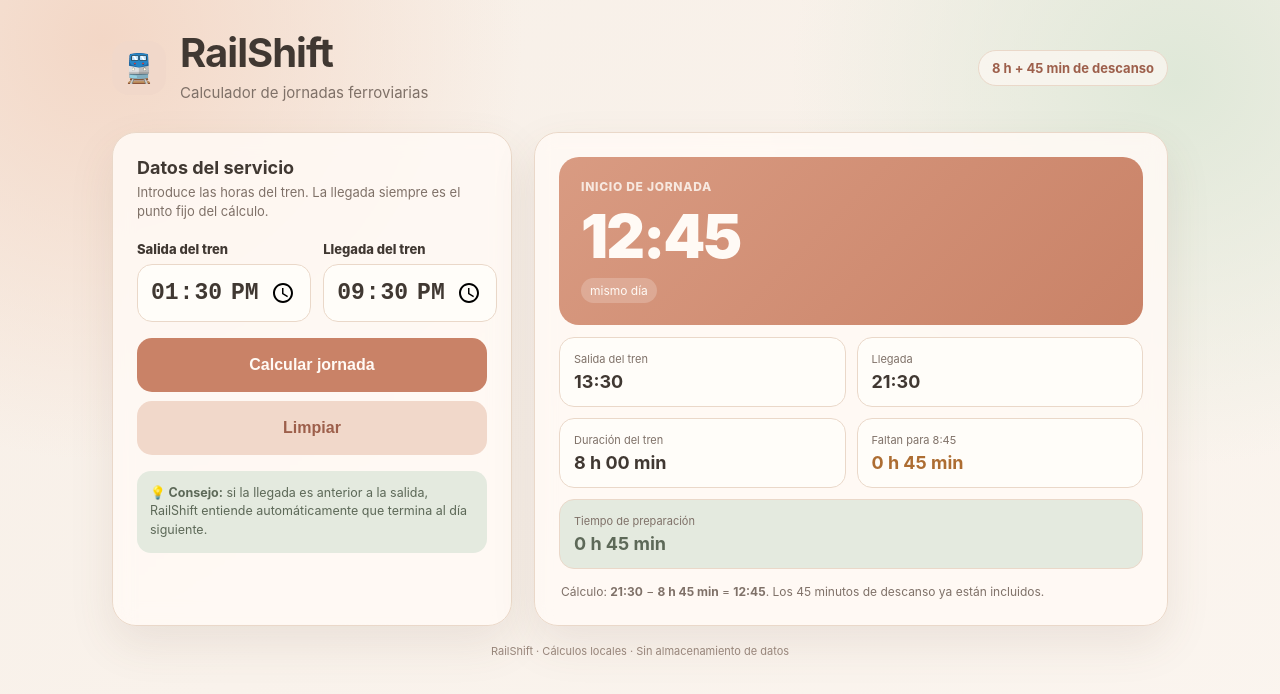
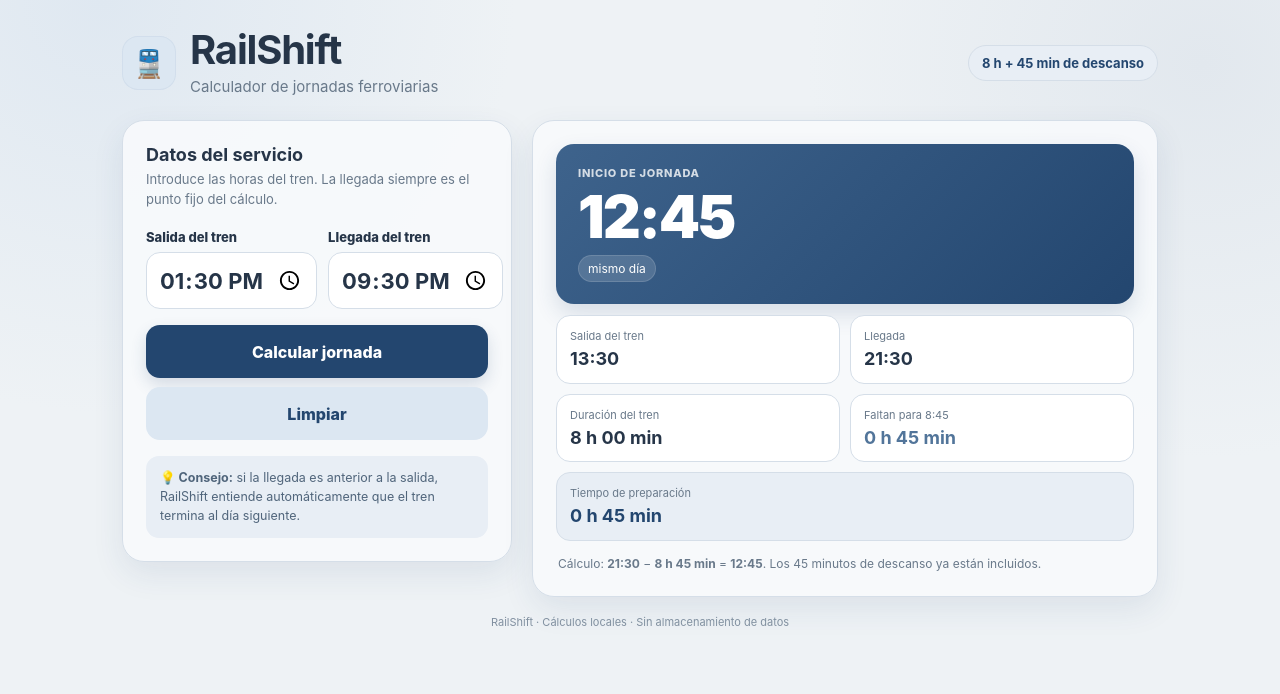
Before and after one commit to JuanJoTrex/RailShift, a plain HTML site: page index.html in a window 1280 px wide. Both pictures are taken after a click on the button "Calcular jornada". Drawn offline with Linux system fonts and the light colour scheme.

Commit message:
Update index.html

```diff
--- a/index.html
+++ b/index.html
@@ -3,96 +3,115 @@
   <head>
     <meta charset="utf-8">
     <meta name="viewport" content="width=device-width,initial-scale=1">
-    <meta name="theme-color" content="#f6eee6">
+    <meta name="theme-color" content="#eef2f5">
     <title>RailShift</title>
     <style>
       :root {
-        --bg: #f7efe7;
-        --card: #fffaf5;
-        --ink: #403832;
-        --muted: #7f7168;
-        --line: #ead8c9;
-        --accent: #c98267;
-        --soft: #f1d8ca;
-        --sage: #e4eadf
+        --bg: #eef2f5;
+        --card: #f8fafc;
+        --ink: #263548;
+        --muted: #69798a;
+        --line: #d5dee8;
+        --accent: #23466f;
+        --accent2: #3e638c;
+        --soft: #dce7f2;
+        --soft2: #e8eef5;
+        --success: #55758e;
+        --shadow: 0 12px 32px rgba(35, 70, 111, .09);
       }
 
       * {
         box-sizing: border-box
       }
 
+      html {
+        background: var(--bg)
+      }
+
       body {
         margin: 0;
         min-height: 100vh;
         color: var(--ink);
-        font-family: -apple-system, BlinkMacSystemFont, "Segoe UI", sans-serif;
-        background: radial-gradient(circle at 8% 5%, #f3d7c6, transparent 30%), radial-gradient(circle at 92% 10%, #dfe8d8, transparent 28%), linear-gradient(145deg, var(--bg), #fbf5ef)
+        font-family: -apple-system, BlinkMacSystemFont, "Segoe UI", Roboto, Helvetica, Arial, sans-serif;
+        background:
+          radial-gradient(circle at 8% 0%, #dfe8f1 0, transparent 29%),
+          radial-gradient(circle at 94% 8%, #e2e8ee 0, transparent 28%),
+          var(--bg);
+      }
+
+      button,
+      input {
+        font: inherit
       }
 
       .app {
-        width: min(1100px, 100%);
+        width: min(1080px, 100%);
         margin: auto;
-        padding: 28px 22px 40px
+        padding: 30px 22px 42px
       }
 
       .header {
         display: flex;
+        align-items: center;
         justify-content: space-between;
-        align-items: center;
+        gap: 20px;
         margin-bottom: 24px
       }
 
       .brand {
         display: flex;
-        gap: 14px;
-        align-items: center
+        align-items: center;
+        gap: 14px
       }
 
       .logo {
         width: 54px;
         height: 54px;
-        border-radius: 17px;
+        border-radius: 16px;
         display: grid;
         place-items: center;
         background: var(--soft);
-        font-size: 28px
+        color: var(--accent);
+        font-size: 27px;
+        box-shadow: inset 0 0 0 1px rgba(35, 70, 111, .05)
       }
 
       h1 {
         margin: 0;
         font-size: clamp(30px, 4vw, 40px);
-        letter-spacing: -1px
+        letter-spacing: -1.2px;
+        line-height: 1
       }
 
       .tagline {
-        margin: 6px 0;
+        margin: 7px 0 0;
         color: var(--muted);
         font-size: 15px
       }
 
-      .badgeTop {
+      .topBadge {
         padding: 9px 13px;
+        border-radius: 999px;
+        background: var(--soft2);
         border: 1px solid var(--line);
-        border-radius: 999px;
-        background: #fffaf5aa;
-        color: #9d5f4b;
-        font-weight: 700;
+        color: var(--accent);
+        font-weight: 750;
         font-size: 13px
       }
 
       .layout {
         display: grid;
-        grid-template-columns: 400px 1fr;
-        gap: 22px
+        grid-template-columns: 390px minmax(0, 1fr);
+        gap: 20px;
+        align-items: start
       }
 
       .card {
-        background: #fffaf5dd;
+        background: rgba(248, 250, 252, .92);
         border: 1px solid var(--line);
-        border-radius: 24px;
-        padding: 24px;
-        box-shadow: 0 18px 45px #6d4f3d1a;
-        backdrop-filter: blur(10px)
+        border-radius: 22px;
+        padding: 23px;
+        box-shadow: var(--shadow)
       }
 
       h2 {
@@ -103,14 +122,14 @@
       .sub {
         font-size: 13px;
         color: var(--muted);
-        line-height: 1.45;
+        line-height: 1.5;
         margin: 0 0 20px
       }
 
       .fields {
         display: grid;
         grid-template-columns: 1fr 1fr;
-        gap: 12px
+        gap: 11px
       }
 
       label {
@@ -120,52 +139,64 @@
         margin-bottom: 7px
       }
 
-      input {
+      input[type=time] {
+        appearance: none;
         width: 100%;
-        height: 58px;
+        height: 57px;
         border: 1px solid var(--line);
-        border-radius: 15px;
-        background: #fffdf9;
+        border-radius: 14px;
+        background: #fff;
         color: var(--ink);
-        font-size: 23px;
+        font-size: 22px;
         font-weight: 750;
         padding: 0 12px;
-        outline: none
+        outline: none;
+        transition: .18s
       }
 
-      input:focus {
-        border-color: var(--accent);
-        box-shadow: 0 0 0 4px #c9826724
+      input[type=time]:focus {
+        border-color: var(--accent2);
+        box-shadow: 0 0 0 4px rgba(62, 99, 140, .12)
       }
 
       button {
         width: 100%;
         border: 0;
-        border-radius: 15px;
-        min-height: 54px;
+        border-radius: 14px;
+        min-height: 53px;
         margin-top: 16px;
+        font-size: 16px;
         font-weight: 800;
-        font-size: 16px;
-        cursor: pointer
+        cursor: pointer;
+        transition: transform .12s, filter .12s
+      }
+
+      button:active {
+        transform: translateY(1px)
       }
 
       .primary {
         background: var(--accent);
-        color: #fffaf5
+        color: #fff;
+        box-shadow: 0 7px 16px rgba(35, 70, 111, .16)
+      }
+
+      .primary:hover {
+        filter: brightness(1.05)
       }
 
       .secondary {
         margin-top: 9px;
         background: var(--soft);
-        color: #9d5f4b
+        color: var(--accent)
       }
 
       .helper {
         margin-top: 16px;
-        padding: 13px;
-        border-radius: 14px;
-        background: var(--sage);
-        color: #5d6958;
+        padding: 13px 14px;
+        border-radius: 13px;
+        background: var(--soft2);
+        color: #50657b;
         font-size: 12.5px;
         line-height: 1.5
       }
@@ -177,55 +208,58 @@
         text-align: center;
         color: var(--muted);
         border: 1px dashed var(--line);
-        border-radius: 20px
+        border-radius: 18px
       }
 
       .emptyIcon {
-        font-size: 38px;
-        margin-bottom: 8px
+        font-size: 37px;
+        margin-bottom: 9px
       }
 
       .resultMain {
-        border-radius: 20px;
+        border-radius: 18px;
         padding: 22px;
-        background: linear-gradient(135deg, #d99b82, #c98267);
-        color: #fffaf5
+        color: #fff;
+        background: linear-gradient(135deg, #3e638c, #23466f);
+        box-shadow: 0 10px 22px rgba(35, 70, 111, .15)
       }
 
       .label {
-        font-size: 12px;
-        font-weight: 800;
-        letter-spacing: .7px;
-        opacity: .82
+        font-size: 11px;
+        font-weight: 850;
+        letter-spacing: .75px;
+        opacity: .78
       }
 
       .time {
-        font-size: clamp(44px, 7vw, 60px);
+        font-size: clamp(44px, 7vw, 59px);
+        line-height: 1;
         font-weight: 900;
         letter-spacing: -2px;
-        margin: 6px 0
+        margin: 7px 0 9px
       }
 
       .pill {
         display: inline-block;
         padding: 5px 9px;
         border-radius: 999px;
-        background: #ffffff33;
+        background: rgba(255, 255, 255, .15);
+        border: 1px solid rgba(255, 255, 255, .13);
         font-size: 12px
       }
 
       .metrics {
         display: grid;
         grid-template-columns: 1fr 1fr;
-        gap: 11px;
-        margin-top: 12px
+        gap: 10px;
+        margin-top: 11px
       }
 
       .metric {
-        background: #fffdf9;
+        background: #fff;
         border: 1px solid var(--line);
-        border-radius: 15px;
-        padding: 14px
+        border-radius: 14px;
+        padding: 13px
       }
 
       .metric small {
@@ -236,24 +270,25 @@
       }
 
       .metric strong {
-        font-size: 18px
+        font-size: 18px;
+        line-height: 1.2
       }
 
       .warn {
-        color: #ad6d32
+        color: #52759a
       }
 
       .ok {
-        color: #61785b
+        color: #55758e
       }
 
       .prep {
-        margin-top: 11px;
-        background: var(--sage)
+        margin-top: 10px;
+        background: var(--soft2)
       }
 
       .prep strong {
-        color: #5d6958
+        color: var(--accent)
       }
 
       .note {
@@ -264,17 +299,18 @@
       }
 
       .error {
-        background: #fae1d8;
-        border: 1px solid #efc6b7;
-        color: #8f4d3c;
+        background: #edf2f7;
+        border: 1px solid #ccd8e4;
+        color: #36516e;
         padding: 14px;
-        border-radius: 14px;
-        font-size: 13px
+        border-radius: 13px;
+        font-size: 13px;
+        line-height: 1.45
       }
 
       .footer {
         text-align: center;
-        color: #9a887d;
+        color: #8190a0;
         font-size: 11px;
         margin-top: 18px
       }
@@ -285,10 +321,10 @@
         }
 
         .header {
-          margin-bottom: 17px
+          margin-bottom: 16px
         }
 
-        .badgeTop {
+        .topBadge {
           display: none
         }
 
@@ -299,11 +335,11 @@
 
         .card {
           padding: 17px;
-          border-radius: 20px
+          border-radius: 19px
         }
 
         .empty {
-          min-height: 180px
+          min-height: 185px
         }
       }
 
@@ -312,7 +348,7 @@
           gap: 8px
         }
 
-        input {
+        input[type=time] {
           font-size: 21px
         }
 
@@ -336,7 +372,7 @@
             <p class="tagline">Calculador de jornadas ferroviarias</p>
           </div>
         </div>
-        <div class="badgeTop">8 h + 45 min de descanso</div>
+        <div class="topBadge">8 h + 45 min de descanso</div>
       </header>
       <div class="layout">
         <section class="card">
@@ -346,7 +382,7 @@
             <div><label for="start">Salida del tren</label><input id="start" type="time" value="13:30"></div>
             <div><label for="end">Llegada del tren</label><input id="end" type="time" value="21:30"></div>
           </div><button class="primary" onclick="calculate()">Calcular jornada</button><button class="secondary" onclick="resetForm()">Limpiar</button>
-          <div class="helper"><b>💡 Consejo:</b> si la llegada es anterior a la salida, RailShift entiende automáticamente que termina al día siguiente.</div>
+          <div class="helper"><b>💡 Consejo:</b> si la llegada es anterior a la salida, RailShift entiende automáticamente que el tren termina al día siguiente. </div>
         </section>
         <section id="result" class="card">
           <div class="empty">
@@ -357,58 +393,73 @@
           </div>
         </section>
       </div>
-      <div class="footer">RailShift · Cálculos locales · Sin almacenamiento de datos</div>
+      <div class="footer"> RailShift · Cálculos locales · Sin almacenamiento de datos </div>
     </main>
     <script>
       const REQUIRED = 525;
 
       function mins(v) {
         let [h, m] = v.split(":").map(Number);
-        return h * 60 + m
+        return h * 60 + m;
       }
 
       function clock(x) {
         x = ((x % 1440) + 1440) % 1440;
-        return String(Math.floor(x / 60)).padStart(2, "0") + ":" + String(x % 60).padStart(2, "0")
+        return String(Math.floor(x / 60)).padStart(2, "0") + ":" + String(x % 60).padStart(2, "0");
       }
 
       function dur(x) {
-        let h = Math.floor(Math.abs(x) / 60),
-          m = Math.abs(x) % 60;
-        return h + " h " + String(m).padStart(2, "0") + " min"
+        x = Math.abs(x);
+        let h = Math.floor(x / 60),
+          m = x % 60;
+        return h + " h " + String(m).padStart(2, "0") + " min";
       }
 
       function calculate() {
-        let s = document.getElementById("start").value,
-          e = document.getElementById("end").value,
-          r = document.getElementById("result");
+        let s = document.getElementById("start").value;
+        let e = document.getElementById("end").value;
+        let r = document.getElementById("result");
         if (!s || !e) {
           r.innerHTML = '<div class="error">Introduce la hora de salida y la hora de llegada.</div>';
-          return
+          return;
         }
-        let sm = mins(s),
-          ec = mins(e),
-          ea = ec < sm ? ec + 1440 : ec,
-          trip = ea - sm,
-          ws = ea - REQUIRED,
-          wc = ((ws % 1440) + 1440) % 1440,
-          prep = sm - ws,
-          day = Math.floor(ws / 1440),
-          next = ec < sm;
+        let sm = mins(s);
+        let ec = mins(e);
+        // Si la llegada es anterior a la salida, se considera el día siguiente.
+        let ea = ec < sm ? ec + 1440 : ec;
+        let trip = ea - sm;
+        // La llegada es inamovible: se restan 8 h 45 min.
+        let ws = ea - REQUIRED;
+        let wc = ((ws % 1440) + 1440) % 1440;
+        let prep = sm - ws;
+        let day = Math.floor(ws / 1440);
+        let next = ec < sm;
         let status = trip > REQUIRED ? `<div class="metric"><small>Tiempo sobre 8:45</small><strong class="warn">+${dur(trip-REQUIRED)}</strong></div>` : trip === REQUIRED ? `<div class="metric"><small>Margen de preparación</small><strong class="ok">0 min</strong></div>` : `<div class="metric"><small>Faltan para 8:45</small><strong class="warn">${dur(REQUIRED-trip)}</strong></div>`;
-        let prepText = prep >= 0 ? dur(prep) : "−" + dur(-prep),
-          dayText = day < 0 ? "día anterior" : day > 0 ? "+" + day + " día" : "mismo día";
-        r.innerHTML = `<div class="resultMain"><div class="label">INICIO DE JORNADA</div><div class="time">${clock(wc)}</div><span class="pill">${dayText}</span></div><div class="metrics"><div class="metric"><small>Salida del tren</small><strong>${s}</strong></div><div class="metric"><small>Llegada</small><strong>${e}${next?' <span style="font-size:12px;color:#7f7168">(+1 día)</span>':''}</strong></div><div class="metric"><small>Duración del tren</small><strong>${dur(trip)}</strong></div>${status}</div><div class="metric prep"><small>Tiempo de preparación</small><strong>${prepText}</strong></div><p class="note">Cálculo: <b>${e}</b> − <b>8 h 45 min</b> = <b>${clock(wc)}</b>. Los 45 minutos de descanso ya están incluidos.${next?" La llegada se ha interpretado como del día siguiente.":""}</p>`;
+        let prepText = prep >= 0 ? dur(prep) : "−" + dur(-prep);
+        let dayText = day < 0 ? "día anterior" : day > 0 ? "+" + day + " día" : "mismo día";
+        r.innerHTML = `
+    <div class="resultMain"><div class="label">INICIO DE JORNADA</div><div class="time">${clock(wc)}</div><span class="pill">${dayText}</span></div><div class="metrics"><div class="metric"><small>Salida del tren</small><strong>${s}</strong></div><div class="metric"><small>Llegada</small><strong>${e}${next?' <span style="font-size:12px;color:#69798a">(+1 día)</span>':''}</strong></div><div class="metric"><small>Duración del tren</small><strong>${dur(trip)}</strong></div>
+
+      ${status}
+    </div><div class="metric prep"><small>Tiempo de preparación</small><strong>${prepText}</strong></div><p class="note">
+      Cálculo: <b>${e}</b> − <b>8 h 45 min</b> = <b>${clock(wc)}</b>.
+      Los 45 minutos de descanso ya están incluidos.
+      ${next?" La llegada se ha interpretado como del día siguiente.":""}
+    </p>
+  `;
       }
 
       function resetForm() {
         document.getElementById("start").value = "";
         document.getElementById("end").value = "";
-        document.getElementById("result").innerHTML = '<div class="empty"><div><div class="emptyIcon">🕐</div><b>Introduce las horas y calcula</b><div style="margin-top:5px;font-size:12px">El resultado aparecerá aquí.</div></div></div>'
+        document.getElementById("result").innerHTML = `
+    <div class="empty"><div><div class="emptyIcon">🕐</div><b>Introduce las horas y calcula</b><div style="margin-top:5px;font-size:12px">El resultado aparecerá aquí.</div></div></div>`;
       }
-      document.querySelectorAll("input").forEach(i => i.addEventListener("keydown", e => {
-        if (e.key === "Enter") calculate()
-      }));
+      document.querySelectorAll("input").forEach(i => {
+        i.addEventListener("keydown", e => {
+          if (e.key === "Enter") calculate();
+        });
+      });
     </script>
   </body>
 </html>
```
